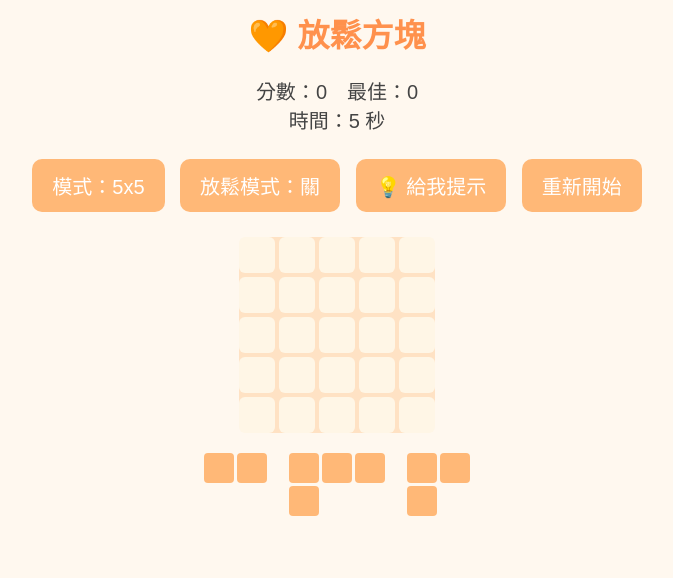
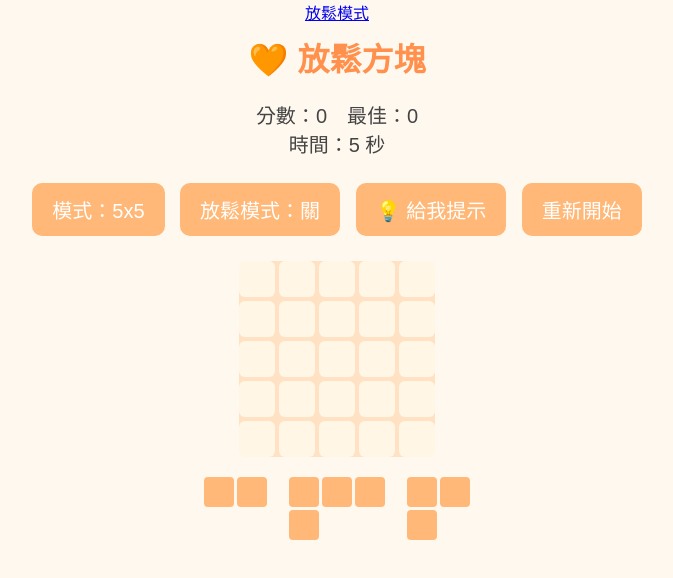
Before and after one commit to alleys0104-sketch/-, a plain HTML site: page index.html in a window 1280 px wide. Shown: the whole page, without its empty margins (303-976 px from the left). Drawn offline with Linux system fonts and the light colour scheme.

Commit message:
Update index.html

```diff
--- a/index.html
+++ b/index.html
@@ -89,6 +89,7 @@ button:active { background: #ffc999; }
 </style>
 </head>
 <body>
+  <a href="relax.html">放鬆模式</a>
 <h1>🧡 放鬆方塊</h1>
 <div class="info">
   <div>分數：<span id="score">0</span>　最佳：<span id="best">0</span></div>
```
